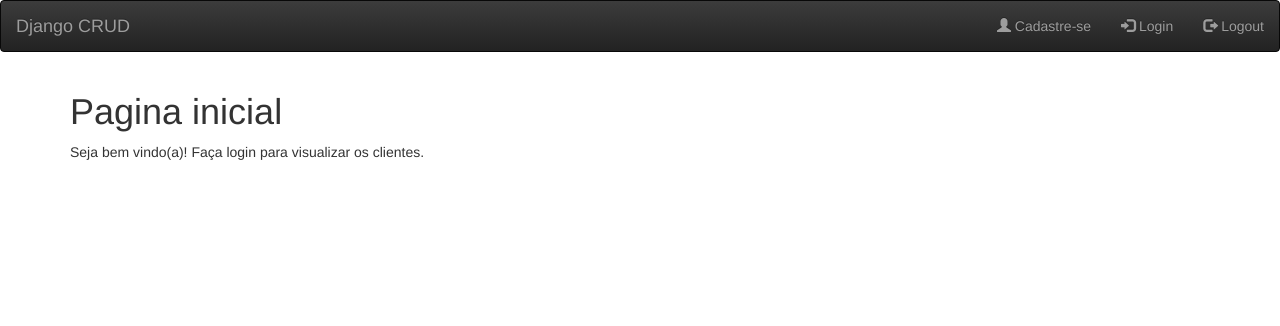
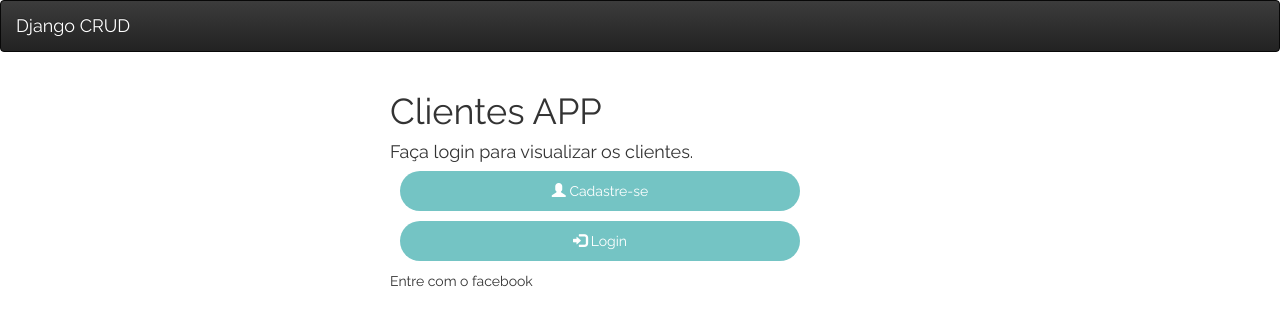
Before and after one commit to larissamoreira/clientes_app, a Django app: page / in a window 1280 px wide. Shown: the top 326 px of the page. Run offline with Django 3.2, Linux system fonts and the light colour scheme; some libraries are stand-ins or nearby versions.

Commit message:
adding some css

```diff
--- a/clientes/views.py
+++ b/clientes/views.py
@@ -65,7 +65,7 @@ def login(request):
             usuario = authenticate(username=usuario_aux.username, password=form.cleaned_data.get('password'))
             if usuario is not None:
                 auth_login(request, usuario)
-                return redirect('home')
+                return redirect('listar_clientes')
         # else:
         #     return HttpResponse('falhou')
     else:
--- a/static/css/style.css
+++ b/static/css/style.css
@@ -0,0 +1,43 @@
+.opcoes {
+    list-style: none;
+    padding: 0;
+}
+
+.opcoes li {
+    padding: 10px;
+    border-radius: 20px;
+    background-color: #0b979791;
+    width: 400px;
+    margin: 10px;
+    text-align: center;
+}
+
+.opcoes li a {
+    color: white;
+}
+
+.main, h1, body{
+    font-family: 'Raleway', sans-serif;
+}
+
+.main p{
+    margin:0;
+}
+
+.main {
+    margin: auto;
+    width: 500px;
+}
+
+.formulario input{
+    padding: 10px;
+    width: 400px;
+    border-radius: 20px;
+    color:white;
+    border: none;
+    background-color:#0b979791;
+}
+
+.clientes-lista input{
+    width: 400px;
+}
--- a/templates/base.html
+++ b/templates/base.html
@@ -9,6 +9,7 @@
     <link rel="stylesheet" href="//maxcdn.bootstrapcdn.com/bootstrap/3.2.0/css/bootstrap.min.css">
     <link rel="stylesheet" href="//maxcdn.bootstrapcdn.com/bootstrap/3.2.0/css/bootstrap-theme.min.css">
     <link rel="stylesheet" href="{% static 'css/style.css' %}">
+    <link href="https://fonts.googleapis.com/css?family=Open+Sans|Raleway" rel="stylesheet">
 </head>
 <body>
     <script type="text/javascript">
@@ -35,20 +36,20 @@
     <nav class="navbar navbar-inverse">
         <div class="container-fluid">
             <div class="navbar-header">
-                <a class="navbar-brand" href="{% url 'home' %}">Django CRUD</a>
+                <a class="navbar-brand" href="{% url 'home' %}" style="color: white;">Django CRUD</a>
             </div>
             <ul class="nav navbar-nav">
                 {% if user.is_authenticated %}
-                    <li><a href="{% url 'listar_clientes' %}">Clientes cadastrados</a></li>
+                    <li><a href="{% url 'listar_clientes' %}" style="color: white;">Clientes cadastrados</a></li>
                 {% endif %}
                 {% if user.is_authenticated %}
-                    <li><a href="{% url 'novo_cliente' %}">Adicionar cliente</a></li>
+                    <li><a href="{% url 'novo_cliente' %}" style="color: white;">Adicionar cliente</a></li>
                 {% endif %}
             </ul>
             <ul class="nav navbar-nav navbar-right">
-                <li><a href="{% url 'cadastro' %}"><span class="glyphicon glyphicon-user"></span> Cadastre-se</a></li>
-                <li><a href="{% url 'login' %}"><span class="glyphicon glyphicon-log-in"></span> Login</a></li>
-                <li><a href="{% url 'sair' %}"><span class="glyphicon glyphicon-log-out"></span> Logout</a></li>
+                {% if user.is_authenticated %}
+                <li><a href="{% url 'sair' %}" style="color: white;"><span class="glyphicon glyphicon-log-out"></span> Logout</a></li>
+                {% endif %}
             </ul>
         </div>
     </nav>
--- a/templates/home.html
+++ b/templates/home.html
@@ -1,18 +1,25 @@
 {% extends 'base.html' %}
 {% block content %}
-    <h1>Pagina inicial</h1>
+    <div class="main">
+        <h1>Clientes APP</h1>
 
         {% if user.is_authenticated %}
-        <p>Seja bem vindo(a), {{ user.get_username}}.</p>
+            <h4>Seja bem vindo(a), {{ user.get_username}}</h4>
         {% else %}
-        <p>Seja bem vindo(a)! Faça login para visualizar os clientes.</p>
+            <h4>Faça login para visualizar os clientes.</h4>
         {% endif %}
 
+        <ul class="opcoes">
+            <li><a href="{% url 'cadastro' %}"><span class="glyphicon glyphicon-user"></span> Cadastre-se</a></li>
+            <li><a href="{% url 'login' %}"><span class="glyphicon glyphicon-log-in"></span> Login</a></li>
+        </ul>
 
         <!-- Botão de entrar no facebook -->
+        <p>Entre com o facebook</p>
             <fb:login-button
             scope="public_profile,email"
             onlogin="checkLoginState();">
             </fb:login-button>
 
+    </div>
 {% endblock %}
--- a/templates/login.html
+++ b/templates/login.html
@@ -2,9 +2,9 @@
 {% block content %}
 
 <div style="margin: auto;width: 500px;" >
-    <form method="post" role="form">
+    <form method="post" role="form" class="formulario">
         {% csrf_token %}
-
+        <h1>Login</h1>
         {% for field in form %}
             <div class="form-group">
                 {{field.label_tag}}<br>
@@ -12,6 +12,7 @@
             </div>
         {% endfor %}
         <button type="submit" class="btn btn-primary">Entrar</button>
+    </form>
 </div>
 
 {% endblock %}
--- a/templates/novo_cliente.html
+++ b/templates/novo_cliente.html
@@ -2,7 +2,7 @@
 {% block content %}
     <h1>Adicionar/Editar cliente</h1>
 
-    <form method="post" role="form">
+    <form method="post" role="form" class="clientes-lista">
         {% csrf_token %}
 
         {% for field in form %}
```
Also changed, not shown: templates/cadastro.html (+6 -5 lines). Lines whose indentation alone changed are shown as unchanged.
